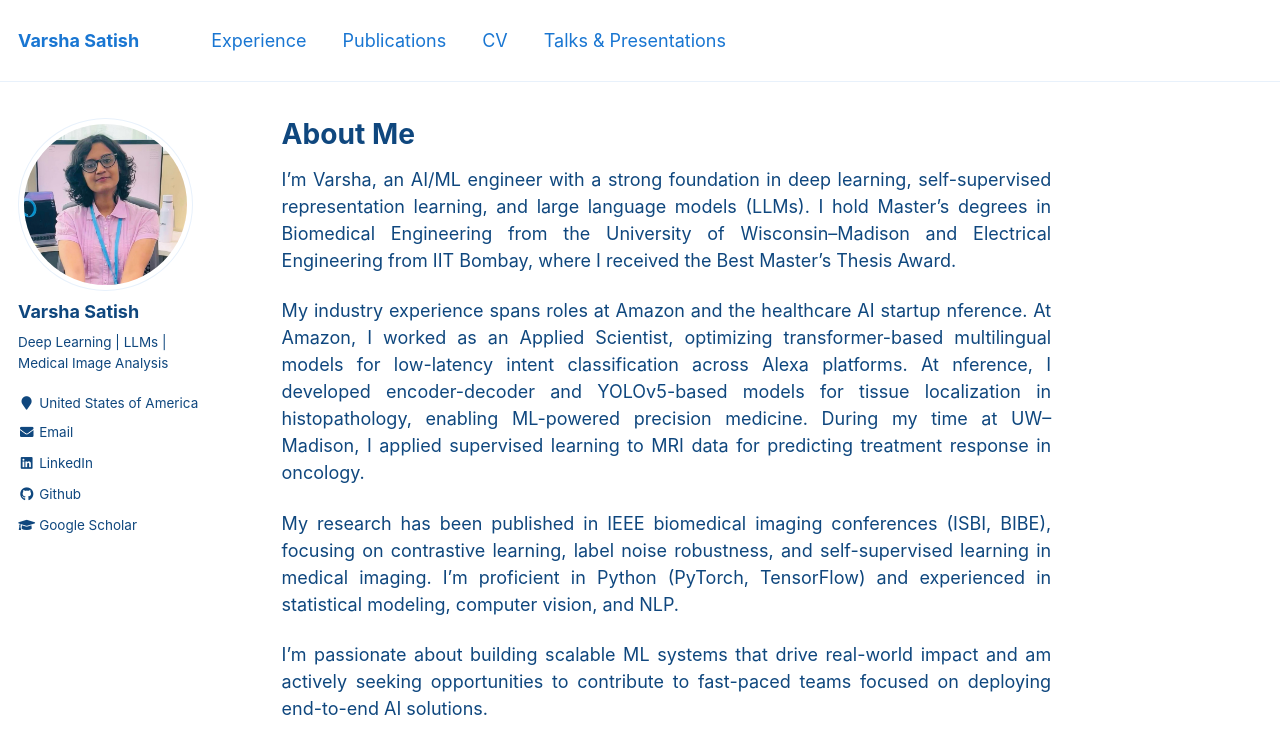
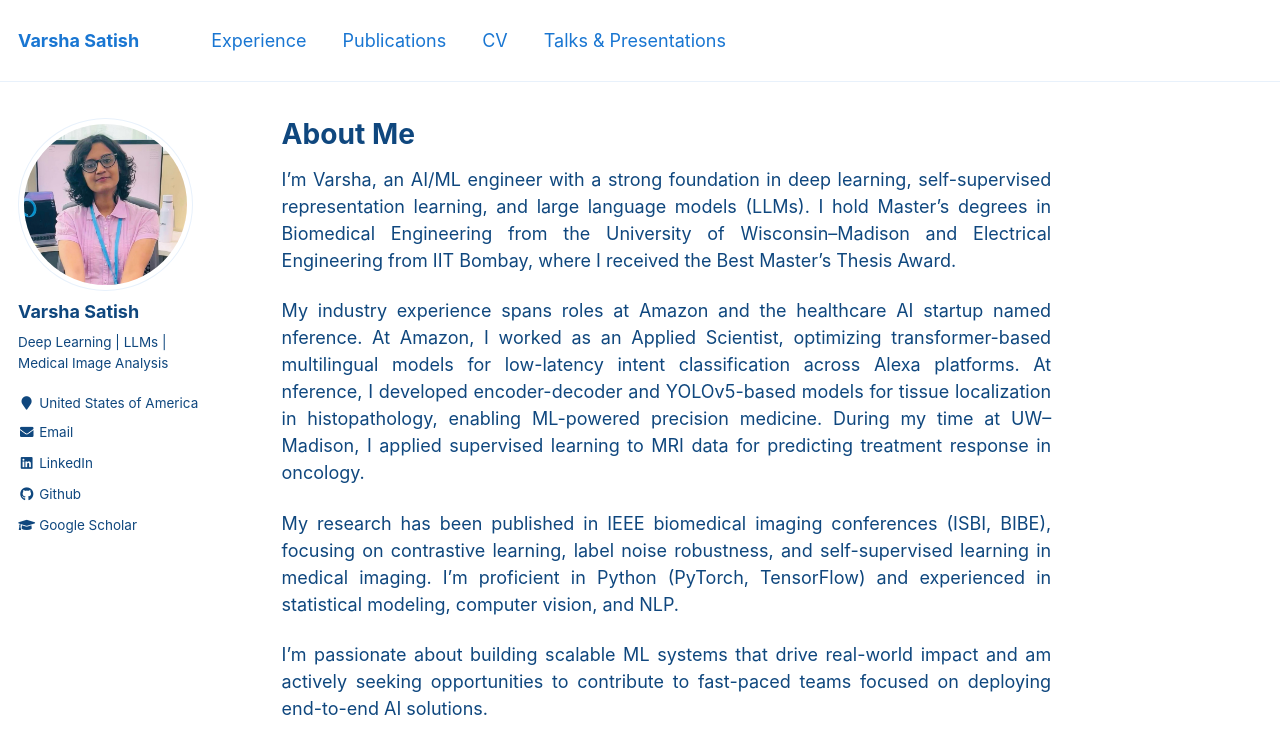
Before and after one commit to VarshaSatish/VarshaSatish.github.io, a Jekyll site: the page built from _pages/about.md, in a window 1280 px wide and 900 px high. Shown: the top 754 px of the window. Built offline with Jekyll 4.4.1, drawn with Linux system fonts in a browser that asks for light colours.

Commit message:
Update about.md

```diff
--- a/_pages/about.md
+++ b/_pages/about.md
@@ -10,7 +10,7 @@ redirect_from:
 <div style='text-align: justify;'> I’m Varsha, an AI/ML engineer with a strong foundation in deep learning, self-supervised representation learning, and large language models (LLMs). I hold Master’s degrees in Biomedical Engineering from the University of Wisconsin–Madison and Electrical Engineering from IIT Bombay, where I received the Best Master’s Thesis Award.
 <p>  </p>
 
-<div style='text-align: justify;'> My industry experience spans roles at Amazon and the healthcare AI startup nference. At Amazon, I worked as an Applied Scientist, optimizing transformer-based multilingual models for low-latency intent classification across Alexa platforms. At nference, I developed encoder-decoder and YOLOv5-based models for tissue localization in histopathology, enabling ML-powered precision medicine. During my time at UW–Madison, I applied supervised learning to MRI data for predicting treatment response in oncology.
+<div style='text-align: justify;'> My industry experience spans roles at Amazon and the healthcare AI startup named nference. At Amazon, I worked as an Applied Scientist, optimizing transformer-based multilingual models for low-latency intent classification across Alexa platforms. At nference, I developed encoder-decoder and YOLOv5-based models for tissue localization in histopathology, enabling ML-powered precision medicine. During my time at UW–Madison, I applied supervised learning to MRI data for predicting treatment response in oncology.
 <p>  </p>
 
 <div style='text-align: justify;'> My research has been published in IEEE biomedical imaging conferences (ISBI, BIBE), focusing on contrastive learning, label noise robustness, and self-supervised learning in medical imaging. I’m proficient in Python (PyTorch, TensorFlow) and experienced in statistical modeling, computer vision, and NLP.
```
